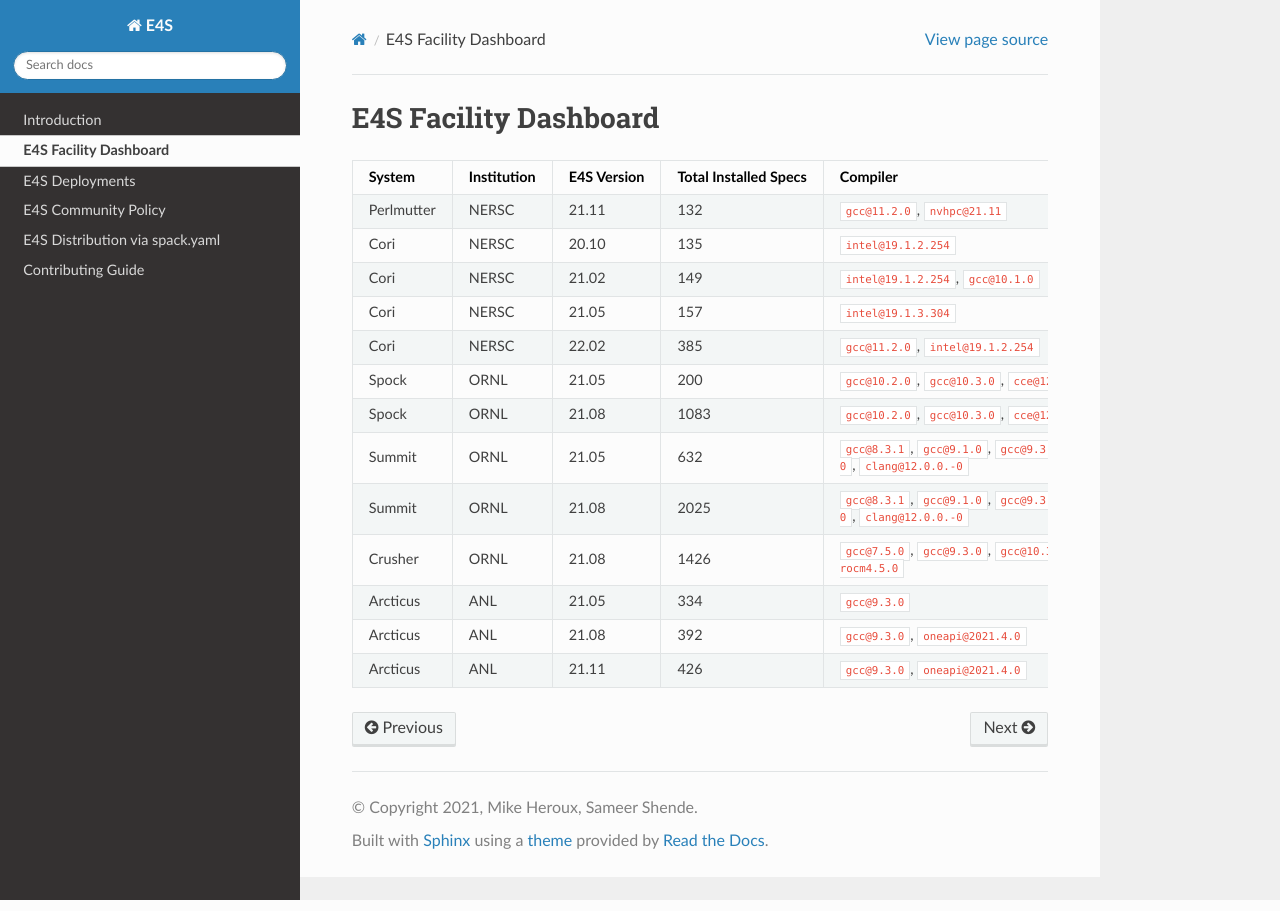
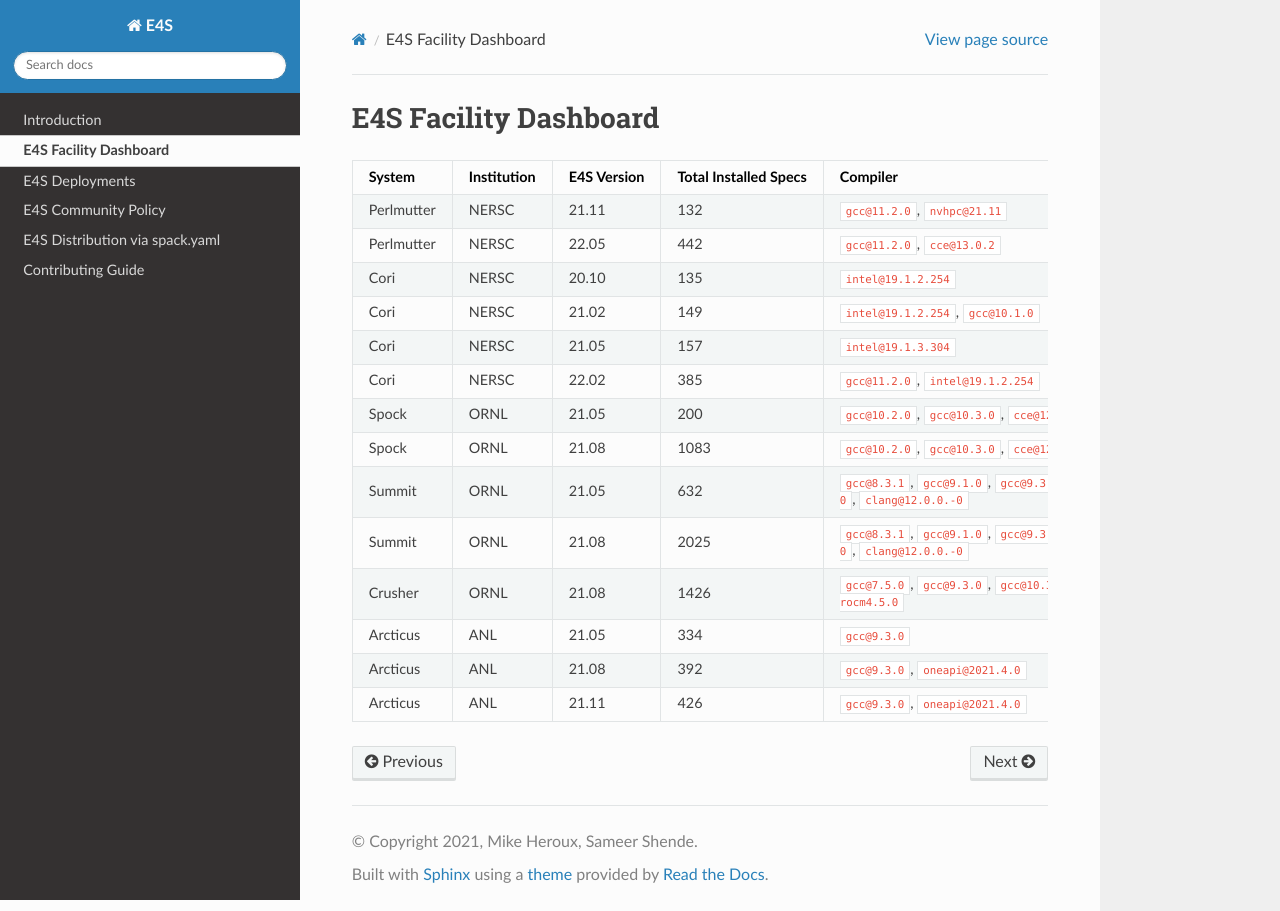
Before and after one commit to E4S-Project/e4s, a Sphinx documentation site: the page built from docs/facility_e4s.md, in a window 1280 px wide. Built offline with Sphinx 7.4.7 and the Read the Docs theme 2.0.0, drawn with Linux system fonts in a browser that asks for light colours.

Commit message:
Updated the E4S Facility Dashboard for e4s-22.05

```diff
--- a/docs/facility_e4s.md
+++ b/docs/facility_e4s.md
@@ -3,6 +3,7 @@
 System  | Institution | E4S Version | Total Installed Specs | Compiler                                                                                                   | Spack Commit or branch | Spack.yaml | `spack find` File |
 ------- | ----------- | -------------------- |----------------------|------------------------------------------------------------------------------------------------------------| -------------------------| ------------- | --------------- |
 Perlmutter | NERSC| 21.11 | 132                  | `gcc@11.2.0`, `nvhpc@21.11`                                                                                | [https://github.com/spack/spack/tree/e4s-21.11](https://github.com/spack/spack/tree/e4s-21.11) | [https://github.com/spack/spack-configs/blob/main/NERSC/perlmutter/e4s-21.11/spack.yaml](https://github.com/spack/spack-configs/blob/main/NERSC/perlmutter/e4s-21.11/spack.yaml) | [https://github.com/spack/spack-configs/blob/main/NERSC/perlmutter/e4s-21.11/e4s-21.11.txt](https://github.com/spack/spack-configs/blob/main/NERSC/perlmutter/e4s-21.11/e4s-21.11.txt)
+Perlmutter | NERSC| 22.05 | 442                  | `gcc@11.2.0`, `cce@13.0.2`                                                                                | [https://github.com/spack/spack/tree/e4s-22.05](https://github.com/spack/spack/tree/e4s-22.05) | [https://github.com/spack/spack-configs/blob/main/NERSC/perlmutter/e4s-22.05/spack.yaml](https://github.com/spack/spack-configs/blob/main/NERSC/perlmutter/e4s-22.05/spack.yaml) | [https://github.com/spack/spack-configs/blob/main/NERSC/perlmutter/e4s-22.05/e4s-22.05.txt](https://github.com/spack/spack-configs/blob/main/NERSC/perlmutter/e4s-22.05/e4s-22.05.txt)
 Cori | NERSC  | 20.10 | 135                  | `intel@19.1.2.254`                                                                                         | [e1e0bbb4cbe11a3f0d7e50466ffa86071ee653b7](https://github.com/spack/spack/commit/e1e0bbb4cbe11a3f0d7e50466ffa86071ee653b7) | [https://github.com/spack/spack-configs/blob/master/NERSC/cori/e4s-20.10/spack.yaml](https://github.com/spack/spack-configs/blob/master/NERSC/cori/e4s-20.10/spack.yaml) | [https://github.com/spack/spack-configs/blob/master/NERSC/cori/e4s-20.10/e4s-20.10.txt](https://github.com/spack/spack-configs/blob/master/NERSC/cori/e4s-20.10/e4s-20.10.txt)
 Cori | NERSC | 21.02 | 149                  | `intel@19.1.2.254`, `gcc@10.1.0`                                                                           | [b56d65fce5f4743a23399f0cde006bed1b52d53d](https://github.com/spack/spack/commit/b56d65fce5f4743a23399f0cde006bed1b52d53d) | [https://github.com/spack/spack-configs/blob/main/NERSC/cori/e4s-21.02/spack.yaml](https://github.com/spack/spack-configs/blob/main/NERSC/cori/e4s-21.02/spack.yaml) | [https://github.com/spack/spack-configs/blob/main/NERSC/cori/e4s-21.02/e4s-21.02.txt](https://github.com/spack/spack-configs/blob/main/NERSC/cori/e4s-21.02/e4s-21.02.txt)
 Cori | NERSC | 21.05 | 157                  | `intel@19.1.3.304`                                                                                         | [https://github.com/spack/spack/tree/e4s-21.05](https://github.com/spack/spack/tree/e4s-21.05) |  [https://github.com/spack/spack-configs/blob/main/NERSC/cori/e4s-21.05/spack.yaml](https://github.com/spack/spack-configs/blob/main/NERSC/cori/e4s-21.05/spack.yaml) | [https://github.com/spack/spack-configs/blob/main/NERSC/cori/e4s-21.05/e4s-21.05.txt](https://github.com/spack/spack-configs/blob/main/NERSC/cori/e4s-21.05/e4s-21.05.txt)
```
